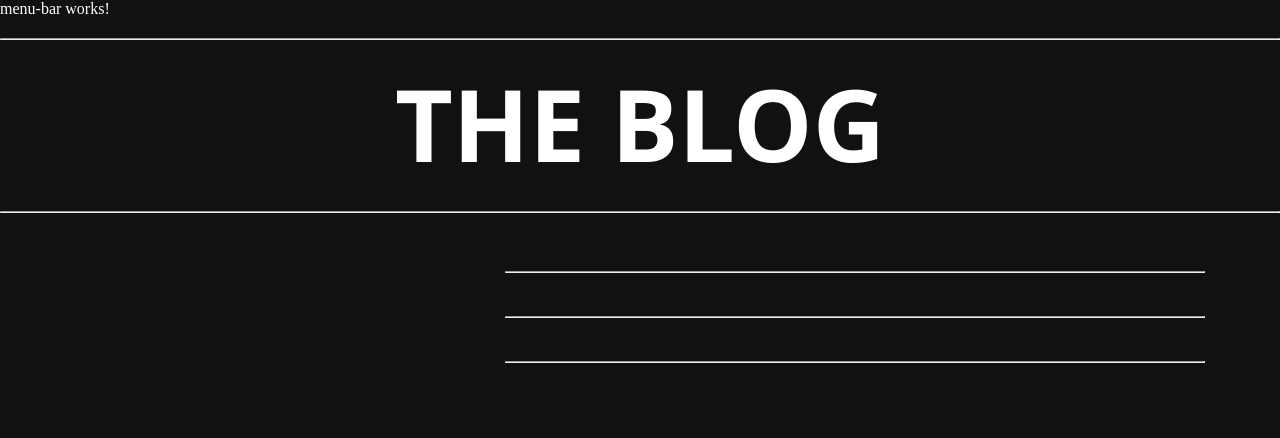
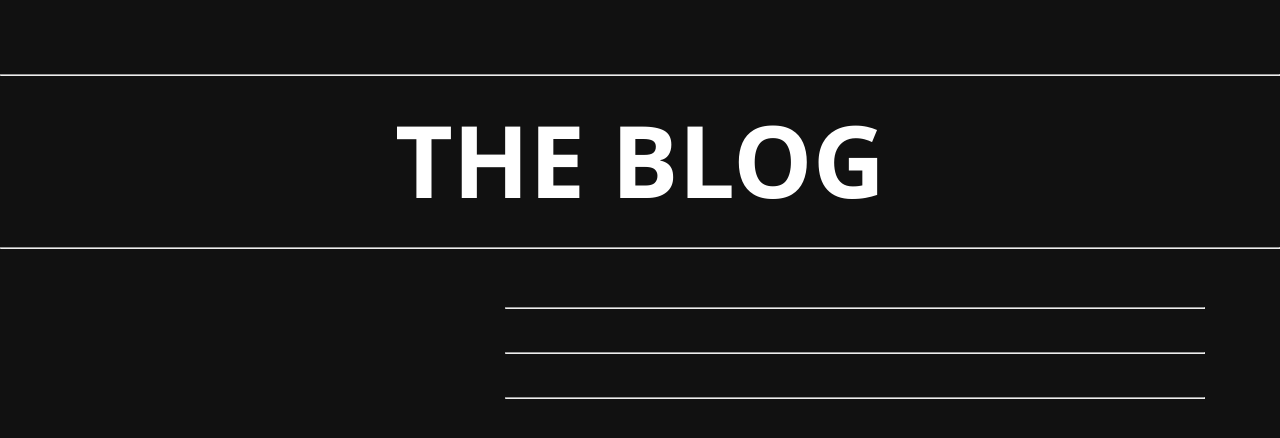
Before and after one commit to gemaquejr/angular-blog, an Angular app: page / in a window 1280 px wide. Shown: the top 438 px of the page. Built offline with nearby package versions, Linux system fonts and the light colour scheme.

Commit message:
adiciona estrutura em menu-bar.component

```diff
--- a/src/app/components/menu-bar/menu-bar.component.html
+++ b/src/app/components/menu-bar/menu-bar.component.html
@@ -1 +1,7 @@
-<p>menu-bar works!</p>
+<div class="container_menu-bar">
+    <ul>
+        <li><a href=""></a></li>
+        <li><a href=""></a></li>
+        <li><a href=""></a></li>
+    </ul>
+</div>
```
